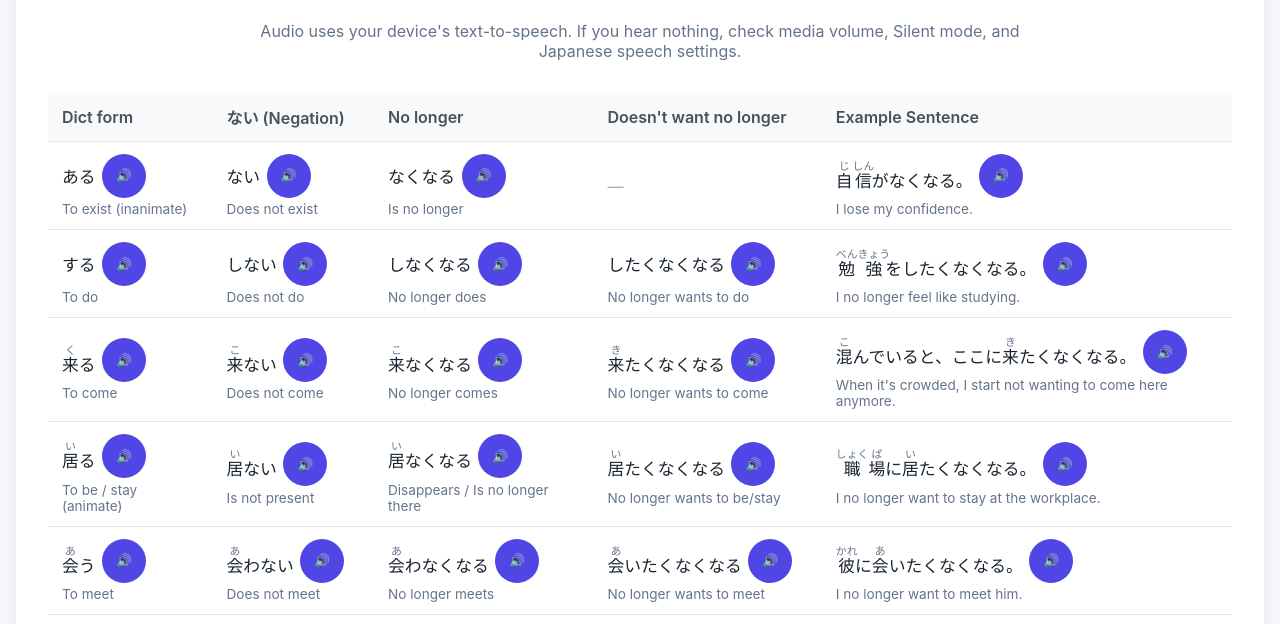
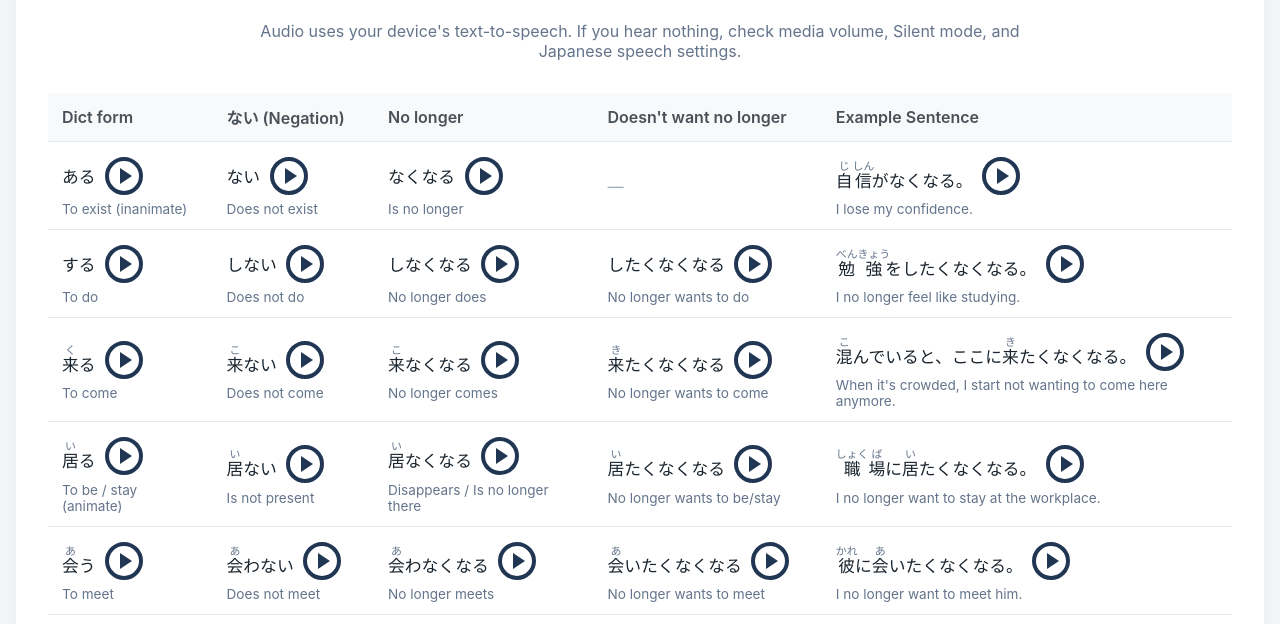
Before and after one commit to chaos-theory06/nihongo, a plain HTML site: page index.html in a window 1280 px wide. Shown: the part 116-740 px from the top of the page. Drawn offline with Linux system fonts and the light colour scheme.

Commit message:
Replace speaker glyph with play icon
Co-authored-by: Copilot <223556219+Copilot@users.noreply.github.com>

```diff
--- a/index.html
+++ b/index.html
@@ -96,8 +96,9 @@
       color: #64748b;
     }
     .play-btn {
-      background-color: #4f46e5;
-      color: white;
+      position: relative;
+      background: transparent;
+      color: transparent;
       border: none;
       border-radius: 50%;
       width: 44px;
@@ -106,16 +107,39 @@
       align-items: center;
       justify-content: center;
       cursor: pointer;
-      font-size: 0.8rem;
+      font-size: 0;
+      line-height: 0;
       transition: background-color 0.2s, transform 0.1s;
       flex-shrink: 0;
     }
+    .play-btn::before {
+      content: "";
+      position: absolute;
+      inset: 3px;
+      border: 4px solid #203653;
+      border-radius: 50%;
+    }
+    .play-btn::after {
+      content: "";
+      position: absolute;
+      left: 18px;
+      top: 14px;
+      width: 0;
+      height: 0;
+      border-top: 8px solid transparent;
+      border-bottom: 8px solid transparent;
+      border-left: 12px solid #203653;
+    }
     .play-btn:hover {
-      background-color: #4338ca;
+      background-color: #e8edf3;
       transform: scale(1.05);
     }
     .play-btn:active {
       transform: scale(0.95);
+    }
+    .play-btn:focus-visible {
+      outline: 3px solid #818cf8;
+      outline-offset: 2px;
     }
     .empty-cell {
       color: #a0aec0;
@@ -1654,6 +1678,10 @@
       synthesis.speak(utterance);
     }
 
+    document.querySelectorAll('.play-btn').forEach(button => {
+      button.setAttribute('aria-label', 'Play Japanese audio');
+    });
+
     const indexToggle = document.getElementById('index-toggle');
     const siteIndex = document.getElementById('site-index');
 
```
